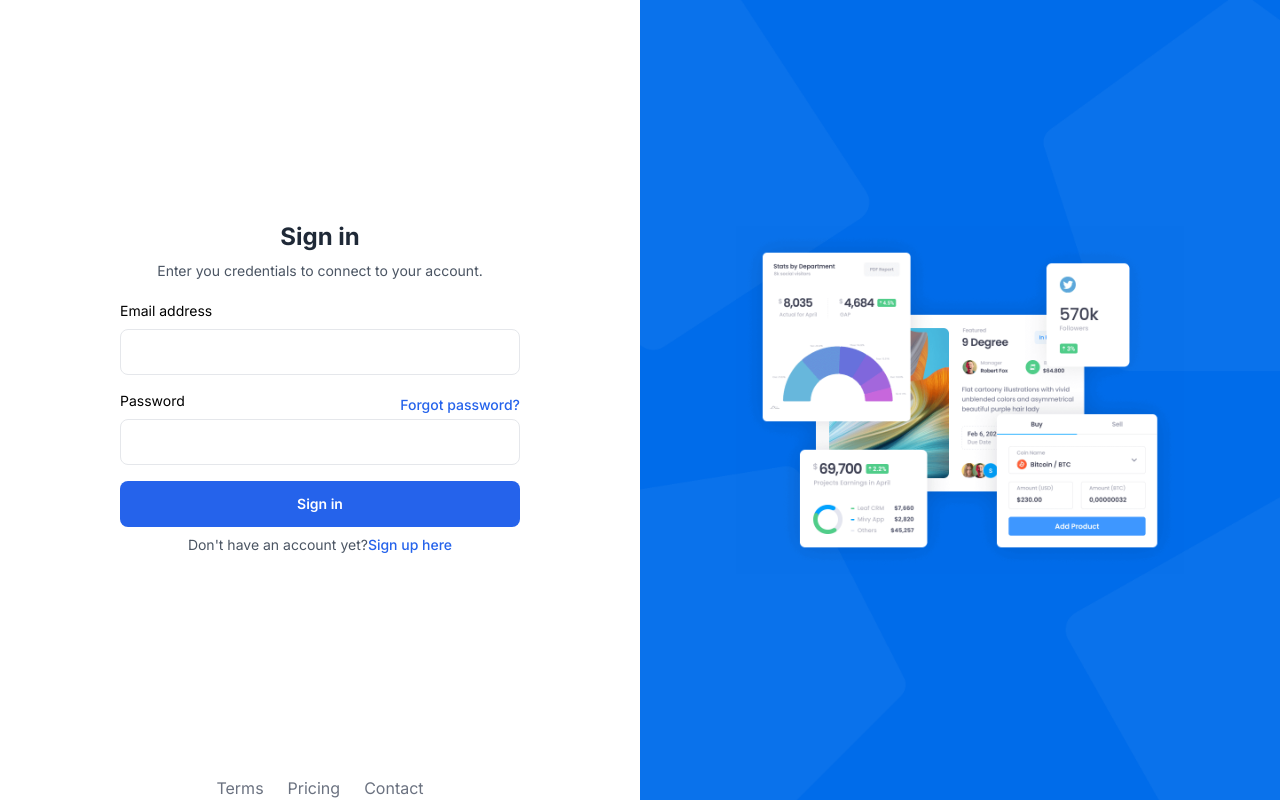
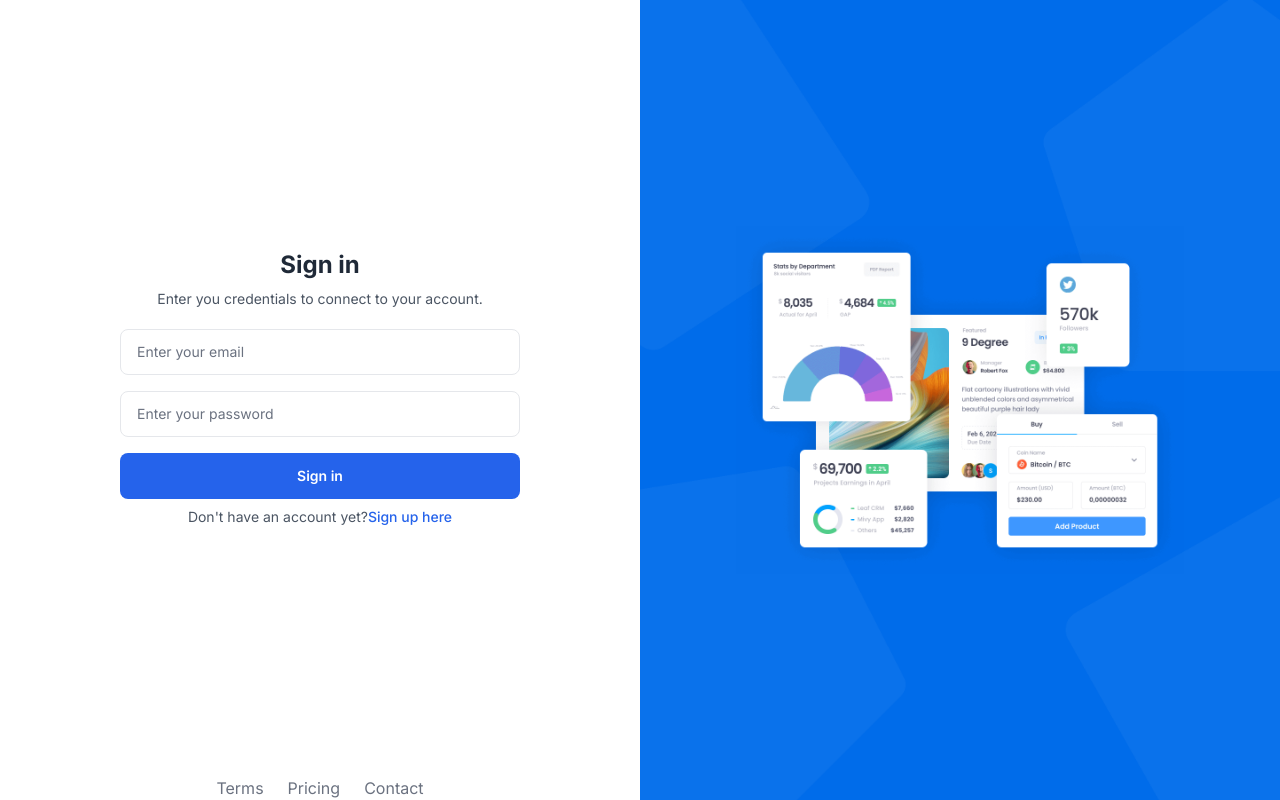
Before and after one commit to Manel-Rejeb/InvoiceMaster, a Next.js app in the folder client/: page /login in a window 1280 px wide. Built offline with nearby package versions, Linux system fonts and the light colour scheme.

Commit message:
creating the login page

```diff
--- a/client/app/(auth)/login/page.tsx
+++ b/client/app/(auth)/login/page.tsx
@@ -1,6 +1,8 @@
-
+"use client"
+import { Input } from "@/components/input/input"
 
 const Page = () => {
+    // TODO: ajouter des espaces entre les inputs, le bouton, les liens et le titre
     return (
         <div className="w-full max-w-[400px]">
 
@@ -14,46 +16,12 @@ const Page = () => {
 
             <div className="mt-5">
 
+                {/* <!-- Form --> */}
+                <form autoComplete="off">
+                    <div className="grid gap-y-4">
 
-
-
-                {/* <!-- Form --> */}
-                <form>
-                    <div className="grid gap-y-4">
-                        {/* <!-- Form Group --> */}
-                        <div>
-                            <label htmlFor="email" className="block text-sm mb-2 dark:text-white">Email address</label>
-                            <div className="relative">
-                                <input type="email" id="email" name="email" className="py-3 px-4 block w-full border-gray-200 rounded-lg text-sm focus:border-blue-500 focus:ring-blue-500 disabled:opacity-50 disabled:pointer-events-none dark:bg-slate-900 dark:border-gray-700 dark:text-gray-400 dark:focus:ring-gray-600" required aria-describedby="email-error" />
-                                <div className="hidden absolute inset-y-0 end-0 pointer-events-none pe-3">
-                                    <svg className="size-5 text-red-500" width="16" height="16" fill="currentColor" viewBox="0 0 16 16" aria-hidden="true">
-                                        <path d="M16 8A8 8 0 1 1 0 8a8 8 0 0 1 16 0zM8 4a.905.905 0 0 0-.9.995l.35 3.507a.552.552 0 0 0 1.1 0l.35-3.507A.905.905 0 0 0 8 4zm.002 6a1 1 0 1 0 0 2 1 1 0 0 0 0-2z" />
-                                    </svg>
-                                </div>
-                            </div>
-                            <p className="hidden text-xs text-red-600 mt-2" id="email-error">Please include a valid email address so we can get back to you</p>
-                        </div>
-                        {/* <!-- End Form Group --> */}
-
-                        {/* <!-- Form Group --> */}
-                        <div>
-                            <div className="flex justify-between items-center">
-                                <label htmlFor="password" className="block text-sm mb-2 dark:text-white">Password</label>
-                                <a className="text-sm text-blue-600 decoration-2 hover:underline font-medium dark:focus:outline-none dark:focus:ring-1 dark:focus:ring-gray-600" href="../examples/html/recover-account.html">Forgot password?</a>
-                            </div>
-                            <div className="relative">
-                                <input type="password" id="password" name="password" className="py-3 px-4 block w-full border-gray-200 rounded-lg text-sm focus:border-blue-500 focus:ring-blue-500 disabled:opacity-50 disabled:pointer-events-none dark:bg-slate-900 dark:border-gray-700 dark:text-gray-400 dark:focus:ring-gray-600" required aria-describedby="password-error" />
-                                <div className="hidden absolute inset-y-0 end-0 pointer-events-none pe-3">
-                                    <svg className="size-5 text-red-500" width="16" height="16" fill="currentColor" viewBox="0 0 16 16" aria-hidden="true">
-                                        <path d="M16 8A8 8 0 1 1 0 8a8 8 0 0 1 16 0zM8 4a.905.905 0 0 0-.9.995l.35 3.507a.552.552 0 0 0 1.1 0l.35-3.507A.905.905 0 0 0 8 4zm.002 6a1 1 0 1 0 0 2 1 1 0 0 0 0-2z" />
-                                    </svg>
-                                </div>
-                            </div>
-                            <p className="hidden text-xs text-red-600 mt-2" id="password-error">8+ characters required</p>
-                        </div>
-                        {/* <!-- End Form Group --> */}
-
-
+                        <Input type="email" placeholder="Enter your email" />
+                        <Input type="password" placeholder="Enter your password" />
 
                         <button type="submit" className="w-full py-3 px-4 inline-flex justify-center items-center gap-x-2 text-sm font-semibold rounded-lg border border-transparent bg-blue-600 text-white hover:bg-blue-700 disabled:opacity-50 disabled:pointer-events-none dark:focus:outline-none dark:focus:ring-1 dark:focus:ring-gray-600">Sign in</button>
                     </div>
```
